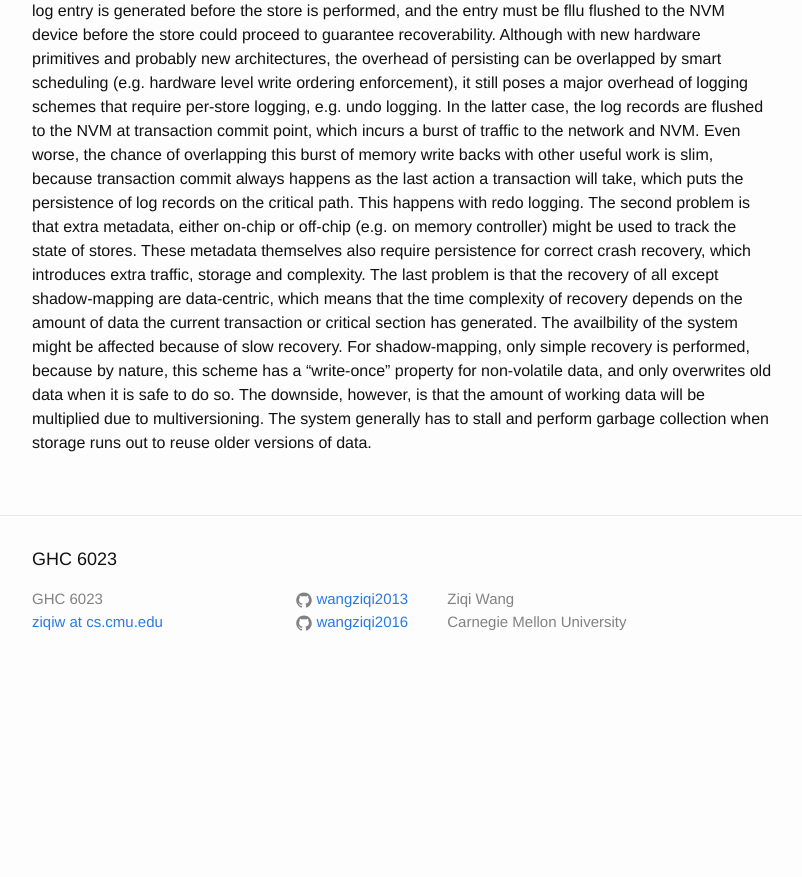
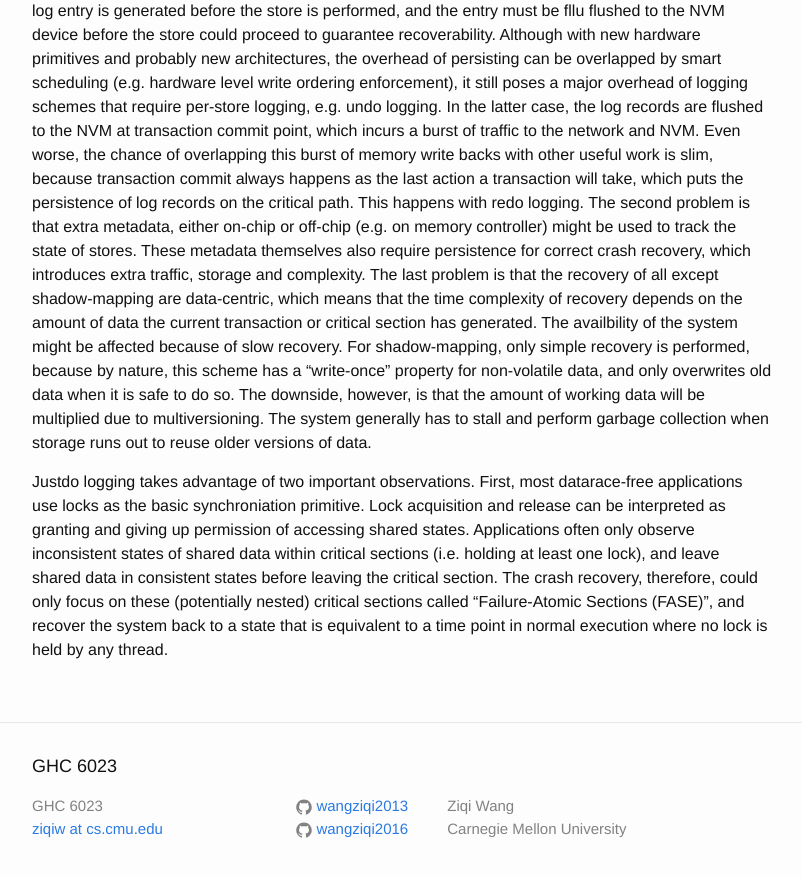
Before and after one commit to wangziqi2013/wangziqi2013.github.io, a Jekyll site: the page built from _posts/2019-08-08-justdo.markdown, in a window 1280 px wide and 900 px high, scrolled down 637 px. Shown: the top 877 px of the window, without its empty margins (238-1040 px from the left). Built offline with Jekyll 4.4.1, drawn with Linux system fonts in a browser that asks for light colours; before the commit the page ends 1330 px from its top, so only the background shows below that.

Commit message:
Adding first observation

```diff
--- a/_posts/2019-08-08-justdo.markdown
+++ b/_posts/2019-08-08-justdo.markdown
@@ -34,3 +34,11 @@ only simple recovery is performed, because by nature, this scheme has a "write-o
 only overwrites old data when it is safe to do so. The downside, however, is that the amount of working data will be multiplied
 due to multiversioning. The system generally has to stall and perform garbage collection when storage runs out to reuse
 older versions of data.
+
+Justdo logging takes advantage of two important observations. First, most datarace-free applications use locks as the basic
+synchroniation primitive. Lock acquisition and release can be interpreted as granting and giving up permission of accessing
+shared states. Applications often only observe inconsistent states of shared data within critical sections (i.e. holding
+at least one lock), and leave shared data in consistent states before leaving the critical section. The crash recovery,
+therefore, could only focus on these (potentially nested) critical sections called "Failure-Atomic Sections (FASE)",
+and recover the system back to a state that is equivalent to a time point in normal execution where no lock is held by
+any thread.
```
